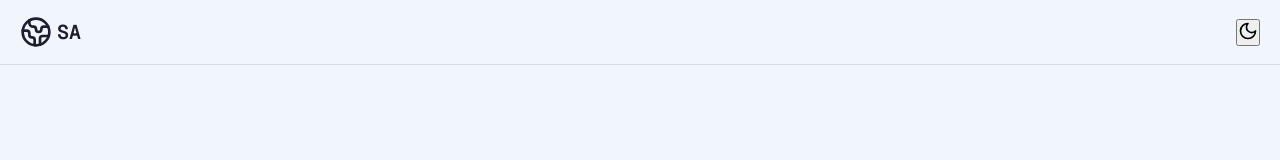
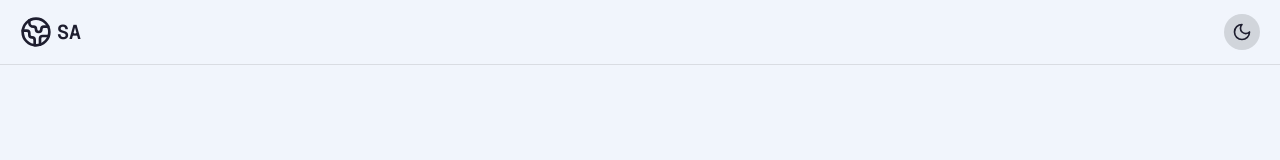
Before and after one commit to mist941/sentiment-atlas.frontend, a Next.js app: page / in a window 1280 px wide. Shown: the top 160 px of the page. Built offline with nearby package versions, Linux system fonts and the light colour scheme.

Commit message:
Update global styles, modify layout metadata, and implement ThemeToggler component with new CSS module

```diff
--- a/src/app/globals.css
+++ b/src/app/globals.css
@@ -2,12 +2,14 @@
   --background: oklch(0.97 0.01 261.692);
   --foreground: #1e1e2f;
   --border-color: rgba(0, 0, 0, 0.1);
+  --grey300: rgb(209 213 219);
 }
 
 .dark {
   --background: oklch(0.13 0.028 261.692);
   --foreground: #fff;
   --border-color: rgba(31, 41, 55, 0.5);
+  --grey300: rgb(55 65 81);
 }
 
 html,
--- a/src/app/layout.tsx
+++ b/src/app/layout.tsx
@@ -12,8 +12,9 @@ const geistMono = Geist_Mono({
 });
 
 export const metadata: Metadata = {
-  title: "Create Next App",
-  description: "Generated by create next app",
+  title: "Sentiment Atlas",
+  description:
+    "An interactive platform visualizing global sentiments and influencing factors through dynamic SVG maps.",
 };
 
 export default function RootLayout({
--- /dev/null
+++ b/src/components/ThemeToggler/ThemeToggler.module.css
@@ -0,0 +1,16 @@
+.themeToggler {
+  transition-property: color, background-color, border-color,
+    text-decoration-color, fill, stroke;
+  transition-timing-function: cubic-bezier(0.4, 0, 0.2, 1);
+  transition-duration: 0.15s;
+  border-radius: 50%;
+  width: 36px;
+  height: 36px;
+  border: unset;
+  background-color: var(--grey300);
+  color: var(--foreground);
+  cursor: pointer;
+  display: flex;
+  align-items: center;
+  justify-content: center;
+}
--- a/src/components/ThemeToggler/ThemeToggler.tsx
+++ b/src/components/ThemeToggler/ThemeToggler.tsx
@@ -1,6 +1,7 @@
 "use client";
 import { Moon, Sun } from "lucide-react";
 import { useEffect, useState } from "react";
+import styles from "./ThemeToggler.module.css";
 
 export default function ThemeToggler() {
   const [isDarkMode, setIsDarkMode] = useState<boolean>(false);
@@ -25,10 +26,7 @@ export default function ThemeToggler() {
   };
 
   return (
-    <button
-      onClick={toggleTheme}
-      className=""
-    >
+    <button onClick={toggleTheme} className={styles.themeToggler}>
       {isDarkMode ? <Sun size={20} /> : <Moon size={20} />}
     </button>
   );
```
